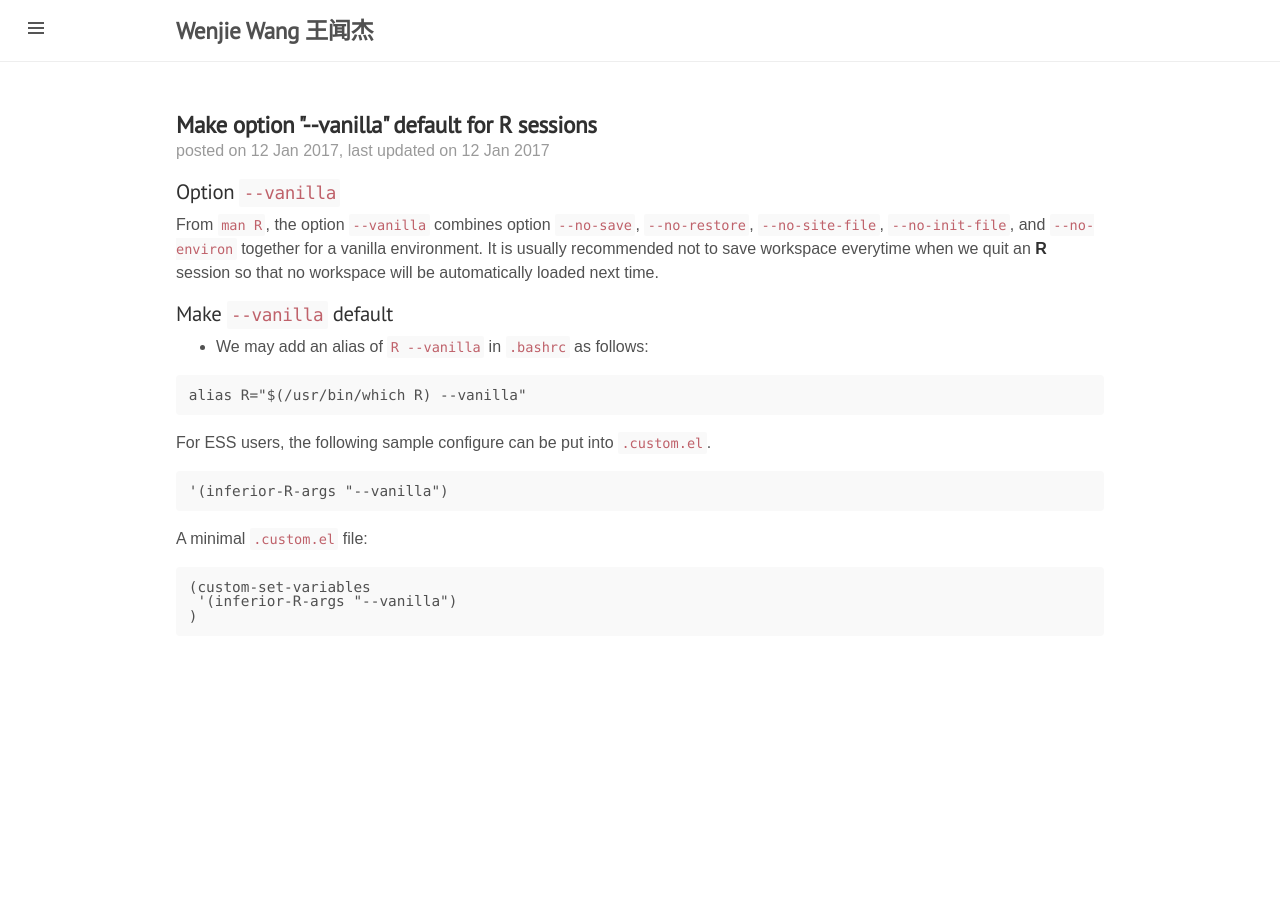
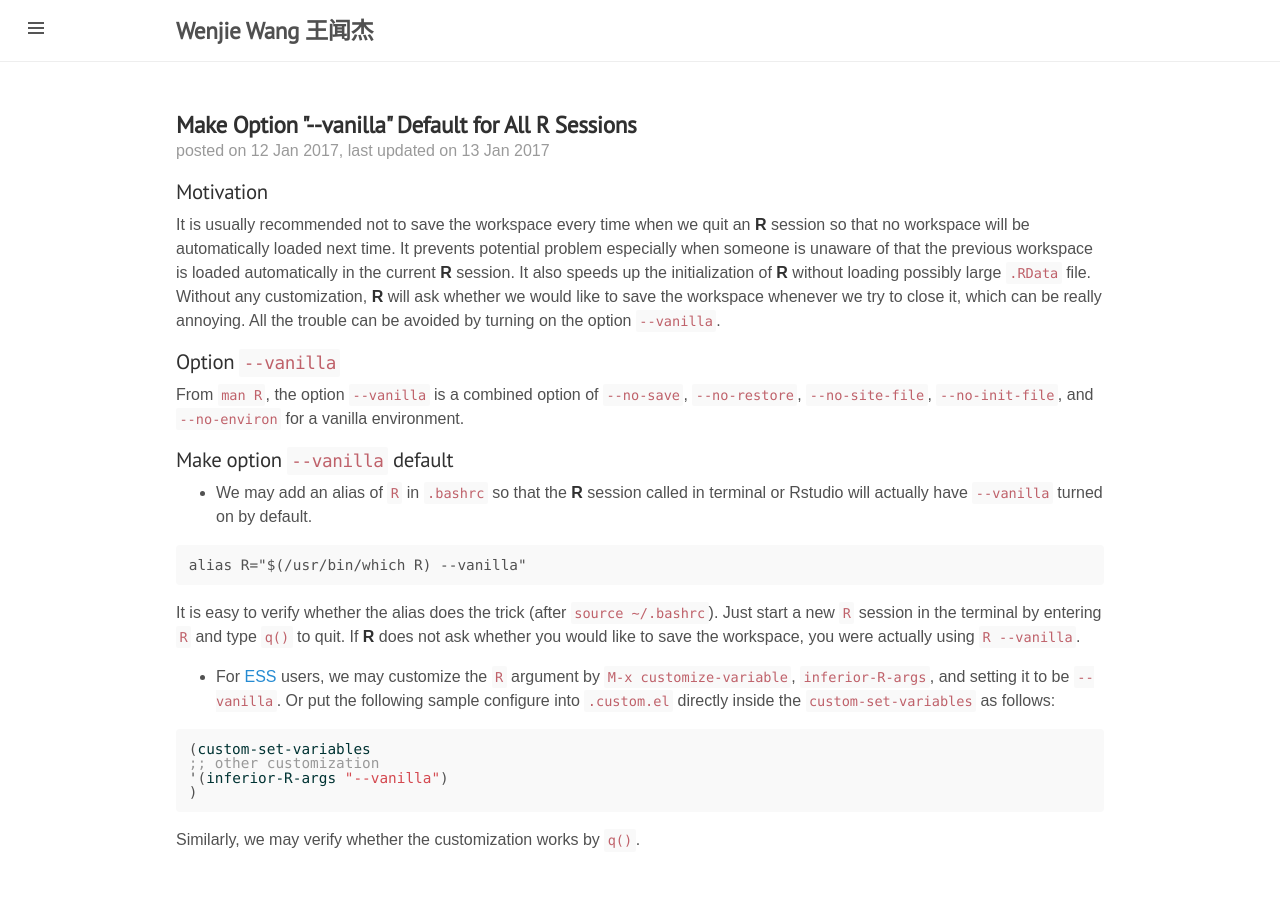
Before and after one commit to LiYanStat/wenjie2wang.github.io, a Jekyll site: the page built from _posts/labor-saving/2017-01-12-R_vanilla.md, in a window 1280 px wide. Built offline with Jekyll 4.4.1, drawn with Linux system fonts in a browser that asks for light colours.

Commit message:
updated sample post

````diff
--- a/_posts/labor-saving/2017-01-12-R_vanilla.md
+++ b/_posts/labor-saving/2017-01-12-R_vanilla.md
@@ -1,37 +1,55 @@
 ---
 layout: post
-title: Make option "--vanilla" default for R sessions
+title: Make Option "--vanilla" Default for All R Sessions
 category: Labor-saving
-updateDate: 12 Jan 2017
+updateDate: 13 Jan 2017
 ---
+
+
+## Motivation
+
+It is usually recommended not to save the workspace every time when we quit an
+**R** session so that no workspace will be automatically loaded next time. It
+prevents potential problem especially when someone is unaware of that the
+previous workspace is loaded automatically in the current **R** session.  It
+also speeds up the initialization of **R** without loading possibly large
+`.RData` file. Without any customization, **R** will ask whether we would like
+to save the workspace whenever we try to close it, which can be really annoying.
+All the trouble can be avoided by turning on the option `--vanilla`.
+
 
 ## Option `--vanilla`
 
-From `man R`, the option `--vanilla` combines option `--no-save`,
-`--no-restore`, `--no-site-file`, `--no-init-file`, and `--no-environ` together
-for a vanilla environment.  It is usually recommended not to save workspace
-everytime when we quit an **R** session so that no workspace will be
-automatically loaded next time.
+From `man R`, the option `--vanilla` is a combined option of `--no-save`,
+`--no-restore`, `--no-site-file`, `--no-init-file`, and `--no-environ` for a
+vanilla environment.
 
 
-## Make `--vanilla` default
+## Make option `--vanilla` default
 
-+ We may add an alias of `R --vanilla` in `.bashrc` as follows:
++ We may add an alias of `R` in `.bashrc` so that the **R** session called in
+  terminal or Rstudio will actually have `--vanilla` turned on by default.
 
 ```
 alias R="$(/usr/bin/which R) --vanilla"
 ```
 
-For ESS users, the following sample configure can be put into `.custom.el`.
+It is easy to verify whether the alias does the trick (after `source
+~/.bashrc`). Just start a new `R` session in the terminal by entering `R` and
+type `q()` to quit. If **R** does not ask whether you would like to save the
+workspace, you were actually using `R --vanilla`.
 
-```
+
++ For [ESS](https://ess.r-project.org/) users, we may customize the `R` argument
+  by `M-x customize-variable`, `inferior-R-args`, and setting it to be
+  `--vanilla`. Or put the following sample configure into `.custom.el` directly
+  inside the `custom-set-variables` as follows:
+
+```lisp
+(custom-set-variables
+;; other customization
 '(inferior-R-args "--vanilla")
+)
 ```
 
-A minimal `.custom.el` file:
-
-```
-(custom-set-variables
- '(inferior-R-args "--vanilla")
-)
-```
+Similarly, we may verify whether the customization works by `q()`.
````
